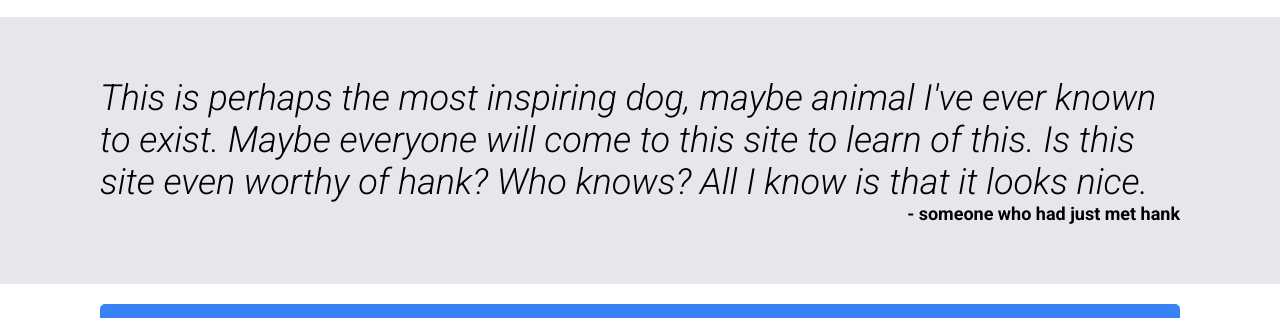
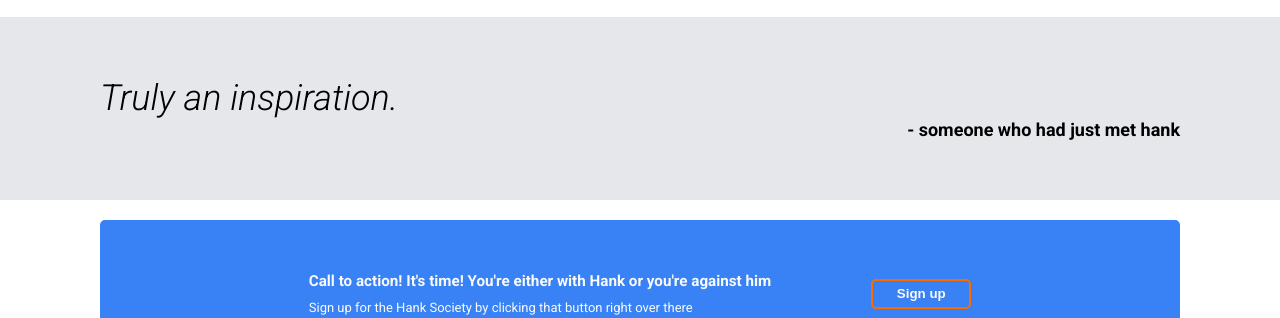
Before and after one commit to gmart6/landing-page, a plain HTML site: page index.html in a window 1280 px wide. Shown: the part 744-1062 px from the top of the page. Drawn offline with Linux system fonts and the light colour scheme.

Commit message:
Modify text for  quote section

```diff
--- a/index.html
+++ b/index.html
@@ -49,9 +49,7 @@
 
             <div class="quote-section">
                 <p>
-                This is perhaps the most inspiring dog, maybe animal I've ever known to exist.
-                Maybe everyone will come to this site to learn of this. Is this site even worthy of hank?
-                Who knows? All I know is that it looks nice.
+                Truly an inspiration.
                 </p>
                - someone who had just met hank
             </div>
```
